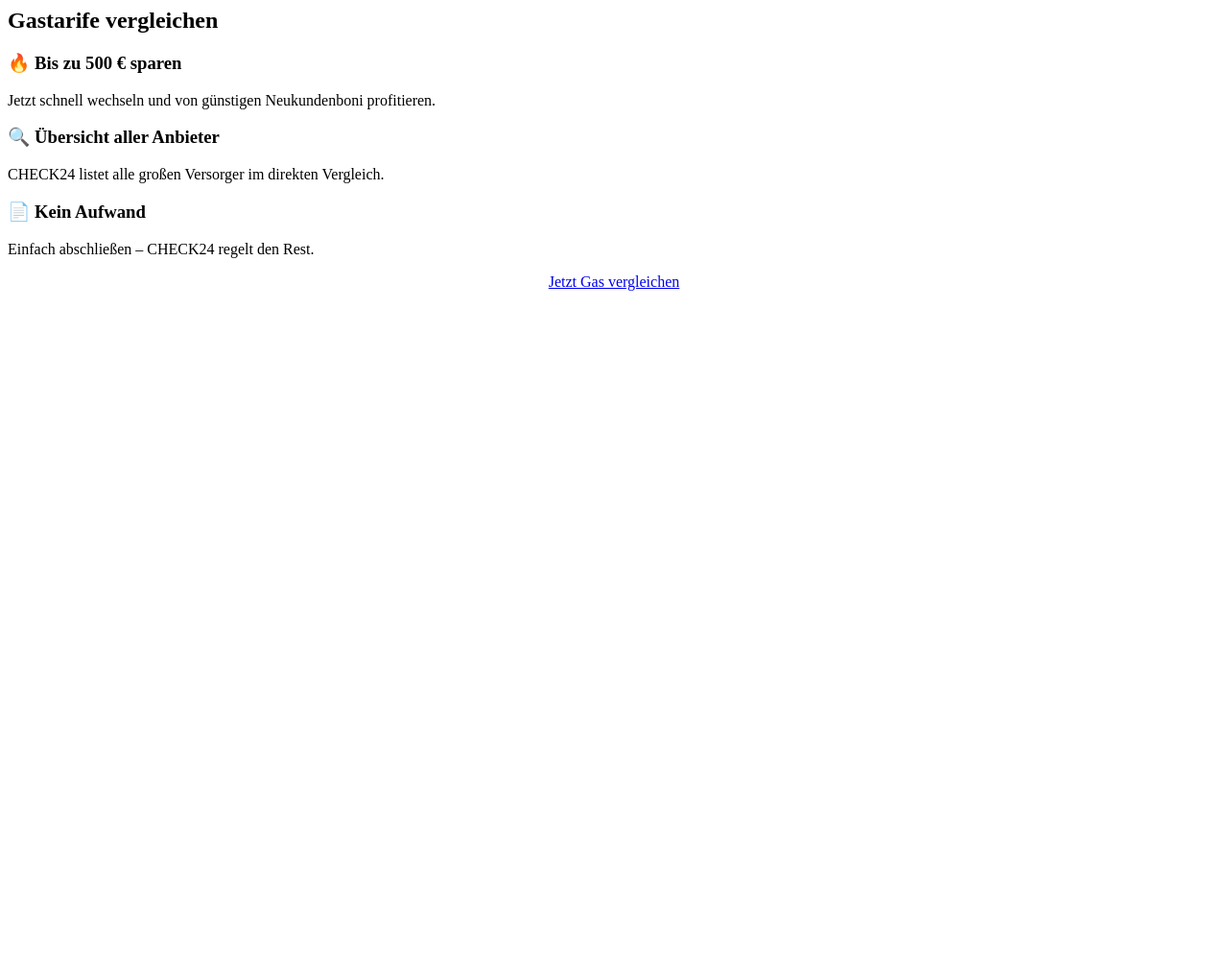
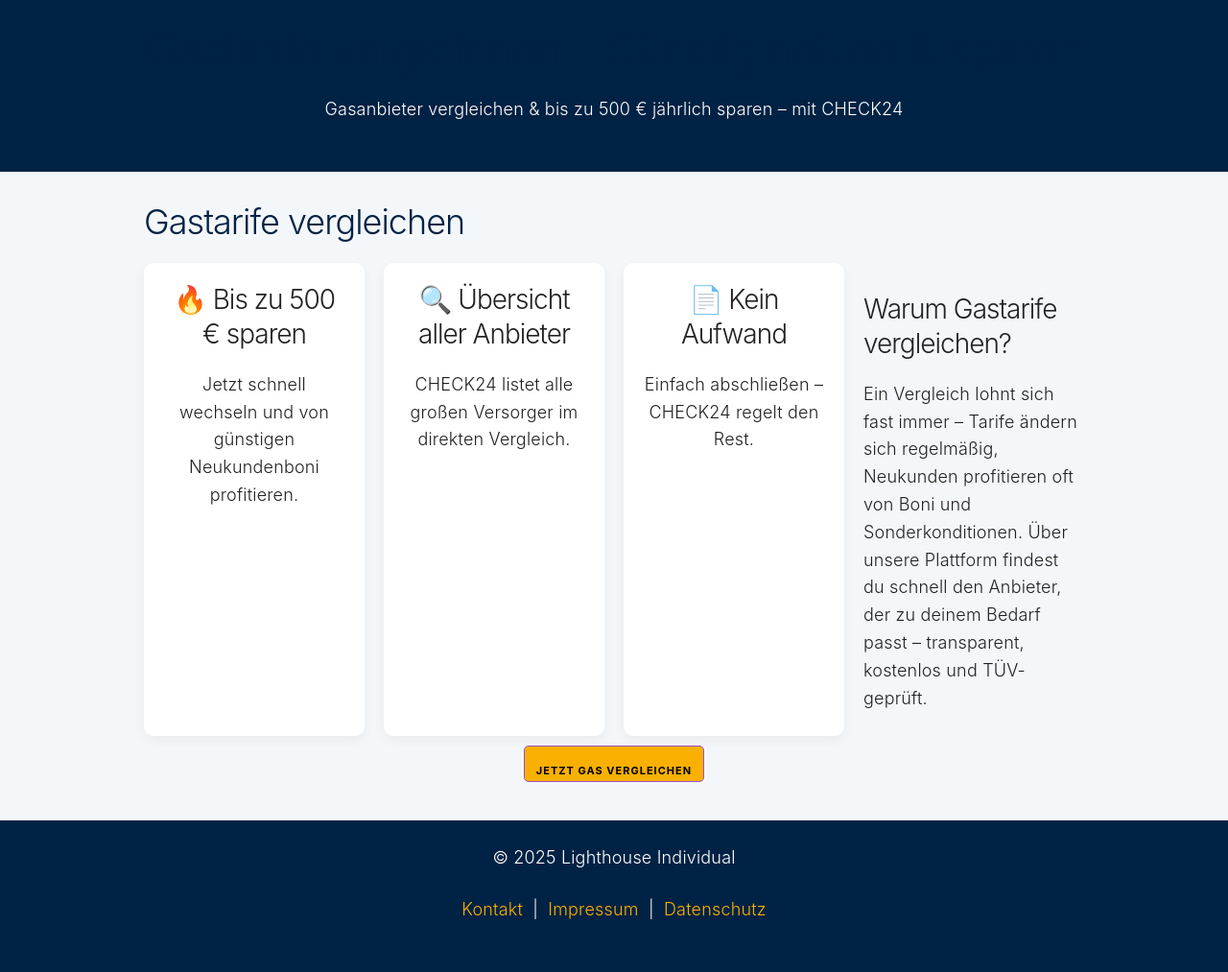
Before and after one commit to Lighthouse-db/gasseite, a plain HTML site: page index.html in a window 1280 px wide. Shown: the whole page at 96% size. Before the commit the page ends 800 px from the top, so only its background shows below. Drawn offline with nearby package versions, Linux system fonts and the light colour scheme.

Commit message:
Add files via upload

```diff
--- a/index.html
+++ b/index.html
@@ -1,18 +1,96 @@
-<h2>Gastarife vergleichen</h2>
-<div class="grid">
-  <div class="card">
-    <h3>🔥 Bis zu 500 € sparen</h3>
-    <p>Jetzt schnell wechseln und von günstigen Neukundenboni profitieren.</p>
+<!DOCTYPE html>
+<html lang="de">
+<head>
+  <meta charset="UTF-8" />
+  <meta name="viewport" content="width=device-width, initial-scale=1" />
+  <title>Gastarife vergleichen – Günstig heizen & sparen</title>
+  <meta name="description" content="Gasanbieter vergleichen & bis zu 500 € jährlich sparen – mit CHECK24">
+  <meta name="keywords" content="Gasvergleich, CHECK24 Gas, Gasanbieter wechseln">
+  <link href="https://cdnjs.cloudflare.com/ajax/libs/milligram/1.4.1/milligram.min.css" rel="stylesheet">
+  <style>
+    body {
+      background: #f4f7fa;
+      font-family: -apple-system, BlinkMacSystemFont, 'Segoe UI', Roboto, Helvetica, Arial, sans-serif;
+      font-size: 18px;
+      line-height: 1.6;
+      color: #222;
+      margin: 0;
+    }
+    header, footer {
+      background-color: #002244;
+      color: white;
+      text-align: center;
+      padding: 2.5rem 1rem;
+    }
+    main {
+      max-width: 1000px;
+      margin: 3rem auto;
+      padding: 0 1rem;
+    }
+    h1, h2 {
+      color: #002244;
+    }
+    .grid {
+      display: grid;
+      grid-template-columns: repeat(auto-fit, minmax(220px, 1fr));
+      gap: 2rem;
+      margin-top: 2rem;
+    }
+    .card {
+      background: #fff;
+      padding: 2rem;
+      border-radius: 10px;
+      text-align: center;
+      box-shadow: 0 4px 12px rgba(0, 0, 0, 0.05);
+    }
+    .button {
+      display: inline-block;
+      margin-top: 1rem;
+      background: #f9b000;
+      color: black;
+      padding: 0.6rem 1.2rem;
+      border-radius: 5px;
+      text-decoration: none;
+      font-weight: bold;
+    }
+    .button:hover {
+      background-color: #ffcb3f;
+    }
+    footer a {
+      color: #f9b000;
+      text-decoration: none;
+      margin: 0 0.5rem;
+    }
+  </style>
+</head>
+<body>
+<header>
+  <h1>Gastarife vergleichen – Günstig heizen & sparen</h1>
+  <p>Gasanbieter vergleichen & bis zu 500 € jährlich sparen – mit CHECK24</p>
+</header>
+<main>
+  <h2>Gastarife vergleichen</h2>
+  <div class="grid">
+    <div class="card"><h3>🔥 Bis zu 500 € sparen</h3><p>Jetzt schnell wechseln und von günstigen Neukundenboni profitieren.</p></div>
+<div class="card"><h3>🔍 Übersicht aller Anbieter</h3><p>CHECK24 listet alle großen Versorger im direkten Vergleich.</p></div>
+<div class="card"><h3>📄 Kein Aufwand</h3><p>Einfach abschließen – CHECK24 regelt den Rest.</p></div>
+  <section style="margin-top:3rem;">
+    <h3>Warum Gastarife vergleichen?</h3>
+    <p>Ein Vergleich lohnt sich fast immer – Tarife ändern sich regelmäßig, Neukunden profitieren oft von Boni und Sonderkonditionen.
+    Über unsere Plattform findest du schnell den Anbieter, der zu deinem Bedarf passt – transparent, kostenlos und TÜV-geprüft.</p>
+  </section>
   </div>
-  <div class="card">
-    <h3>🔍 Übersicht aller Anbieter</h3>
-    <p>CHECK24 listet alle großen Versorger im direkten Vergleich.</p>
-  </div>
-  <div class="card">
-    <h3>📄 Kein Aufwand</h3>
-    <p>Einfach abschließen – CHECK24 regelt den Rest.</p>
-  </div>
-</div>
-<p style="text-align:center;">
-  <a href="https://www.c24n.de/Qpox7ke" class="button">Jetzt Gas vergleichen</a>
-</p>
+  <p style="text-align:center;">
+    <a href="https://www.c24n.de/Qpox7ke" class="button">Jetzt Gas vergleichen</a>
+  </p>
+</main>
+<footer>
+  <p>&copy; 2025 Lighthouse Individual</p>
+  <p>
+    <a href="mailto:kontakt@lighthouse-db.de">Kontakt</a> |
+    <a href="/impressum.html">Impressum</a> |
+    <a href="/datenschutz.html">Datenschutz</a>
+  </p>
+</footer>
+</body>
+</html>
```
